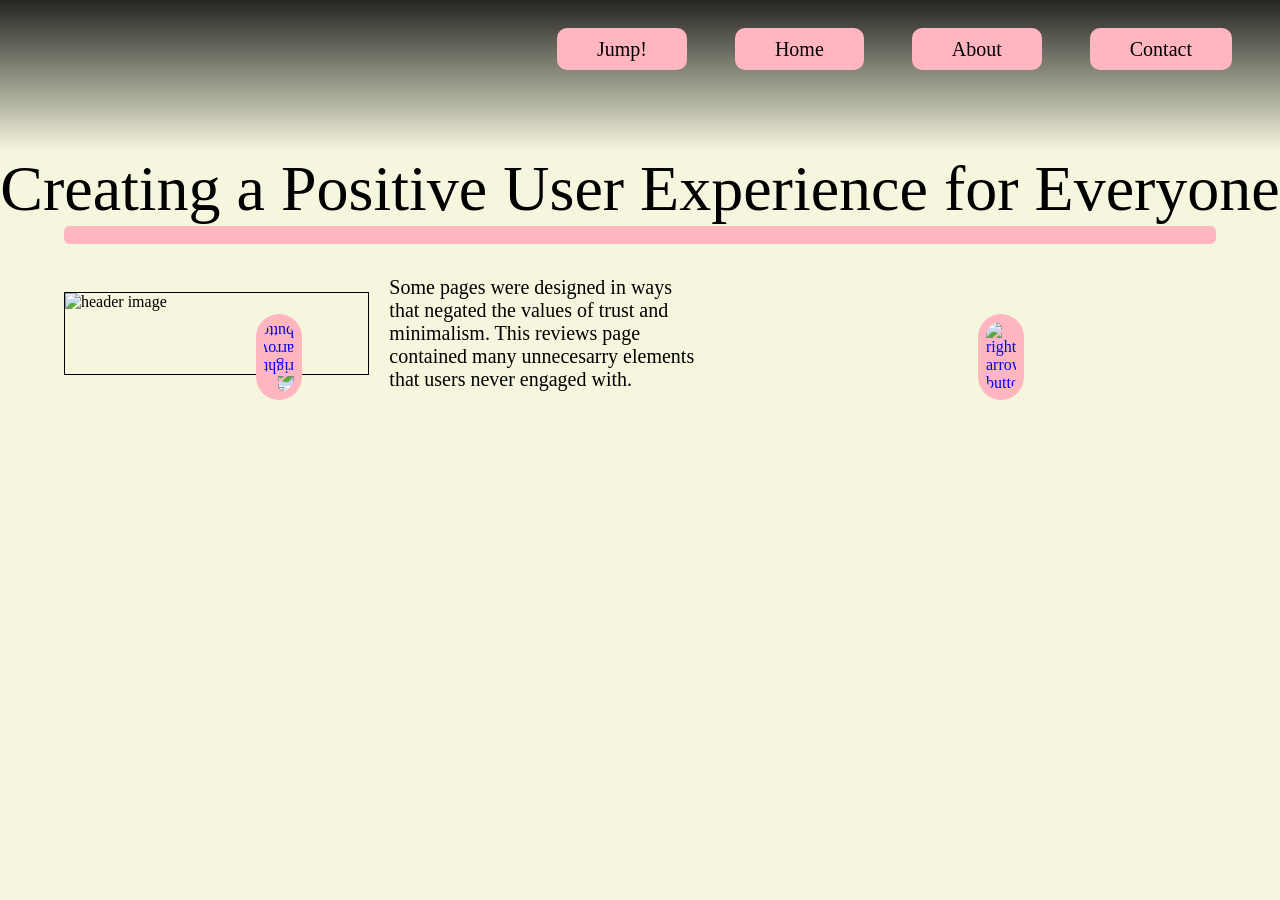
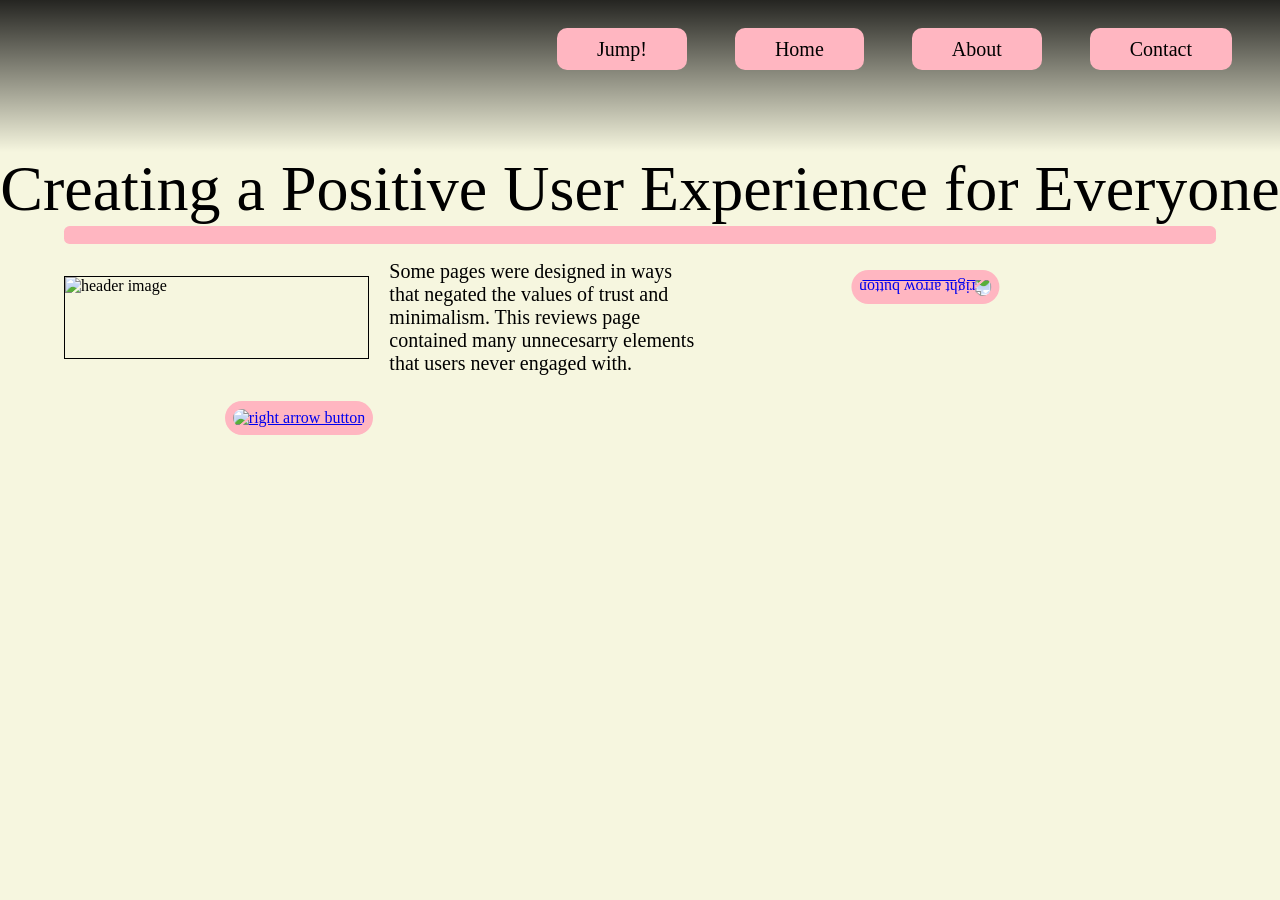

Overhaul part 2

--- a/study1pg2.css
+++ b/study1pg2.css
@@ -26,8 +26,9 @@ footer, header, hgroup, menu, nav, section {
 ol, ul {
 	list-style: none;
 }
-html {
+html, body{
     width: fit-content;
+    height: 100vh;
 }
 header{
     background-image: linear-gradient(to bottom, rgba(0, 0, 0, 85%), rgba(-1, 0, 0, 0));
@@ -123,7 +124,6 @@ span {
 body {
     width: fit-content;
 	background-color: beige;
-    height: 100vh;
     background-image: url(images/study1bg2.png); 
     background-size: cover; 
     background-repeat: no-repeat; 
@@ -134,7 +134,7 @@ body {
 article {
     width: 75%;
     min-width: 500px;
-    margin-top: 2em;
+    margin-top: 1em;
     margin-left: 5%;
     margin-right: auto;
     display: grid;
@@ -149,8 +149,9 @@ article {
 }
 h3 {
     font-size: 22px;
+    font-weight: bold;
 }
-h3, h4 {
+h4 {
     font-weight: bold;
     margin-top: .3em;
 }
@@ -174,9 +175,9 @@ p {
     background-color: lightpink;
     padding: .5em;
     border-radius: 2em;
-    position: absolute;
-    bottom: 500px;
-    left: 20%;
+    position: relative;
+    top: 10px;
+    left: 44%;
     rotate: 180deg;
 }
 .next {
@@ -185,9 +186,9 @@ p {
     background-color: lightpink;
     padding: .5em;
     border-radius: 2em;
-    position: absolute;
-    bottom: 500px;
-    right: 20%;
+    position: relative;
+    top: 10px;
+    left: 52%;
 }
 header a:hover {
     background-color: palevioletred;
@@ -210,9 +211,7 @@ footer {
     padding: 1em 0;
 }
 footer p {
-    width: 200px;
-    min-width: 0;
-    text-align: center;
+    width: fit-content;
     font-size: 24px;
     padding: 0;
     margin-left: auto;
@@ -225,7 +224,7 @@ footer p {
 }
 @media screen and (max-width: 780px) {
     nav {
-        display: unset;
+        right: 1em;
     }
     header {
         height: fit-content;
@@ -243,10 +242,9 @@ footer p {
         font-size: 17px;
     }
 }
-@media screen and (max-width: 709px) {
+@media screen and (max-width: 1460px) {
     footer {
         position: unset;
-        margin-top: 1em;
     }
 }
 @media screen and (max-width: 692px) {
